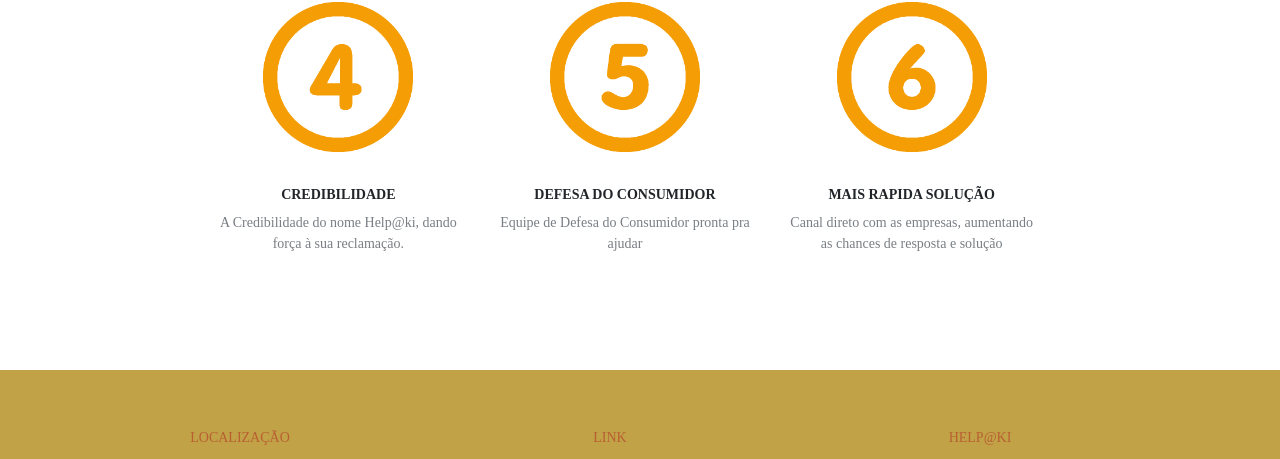
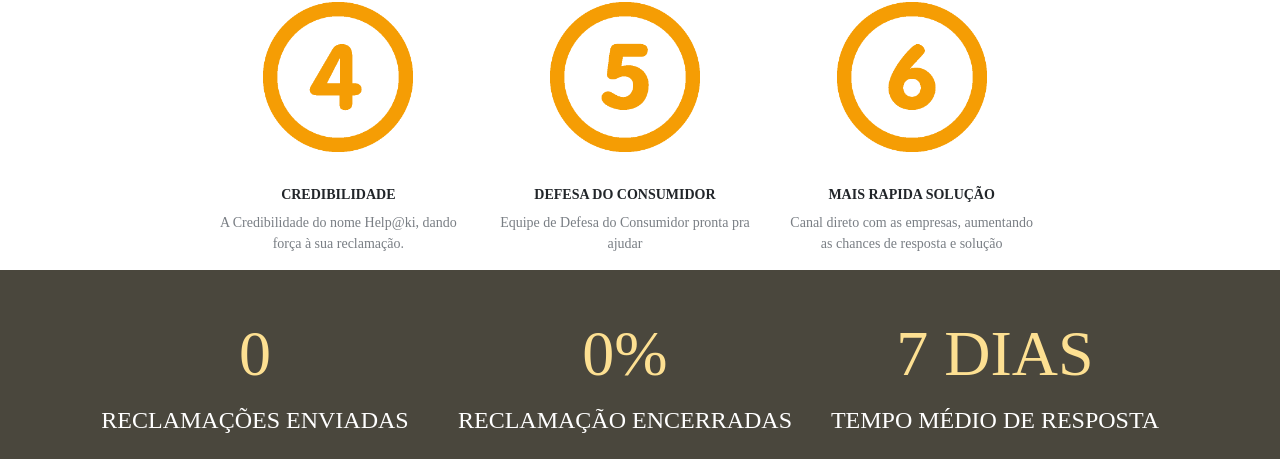
Before and after one commit to eduardohmantovani/HelpAqui, a plain HTML site: page index.html in a window 1280 px wide. Shown: the part 1130-1589 px from the top of the page. Drawn offline with nearby package versions, Linux system fonts and the light colour scheme; a web font is replaced by a local one.

Commit message:
Estatistica

```diff
--- a/css/css.css
+++ b/css/css.css
@@ -95,7 +95,24 @@ hr{
     color: #f59d04;
     border: solid;
 }
-
+#estatisticas {
+	background-color: #4a473d;
+	width: 100%;
+	height: 200px;
+	text-align: center;
+}
+#estatisticas p {
+	color: #FDE092;
+	text-transform: uppercase;
+	font-family: 'OpenSans-Light';
+	font-size: 64px;
+	margin-top: 36px;
+}
+#estatisticas p small {
+	color: #fff;
+	font-size: 24px;
+	display: block;
+}
 
 
 
--- a/index.html
+++ b/index.html
@@ -115,7 +115,23 @@
 
     </section>
 
+    <div id="estatisticas">
 
+        <div class="container">
+            <div class="row">
+                <div class="col-md-4">
+                    <p>0<small>Reclamações enviadas</small></p>
+                </div>
+                <div class="col-md-4">
+                    <p>0%<small>Reclamação Encerradas</small></p>
+                </div>
+                <div class="col-md-4">
+                    <p>7 dias<small>Tempo médio de resposta</small></p>
+                </div>
+            </div>
+        </div>
+
+    </div>
 
 
 
```
